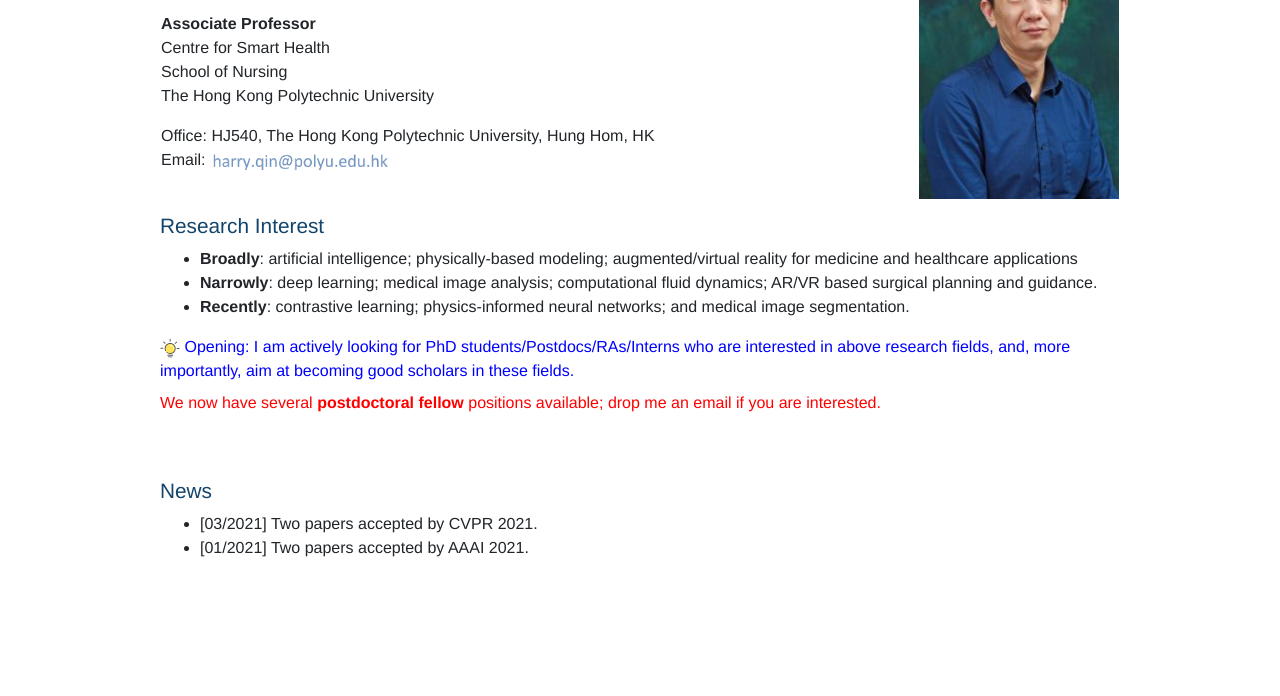
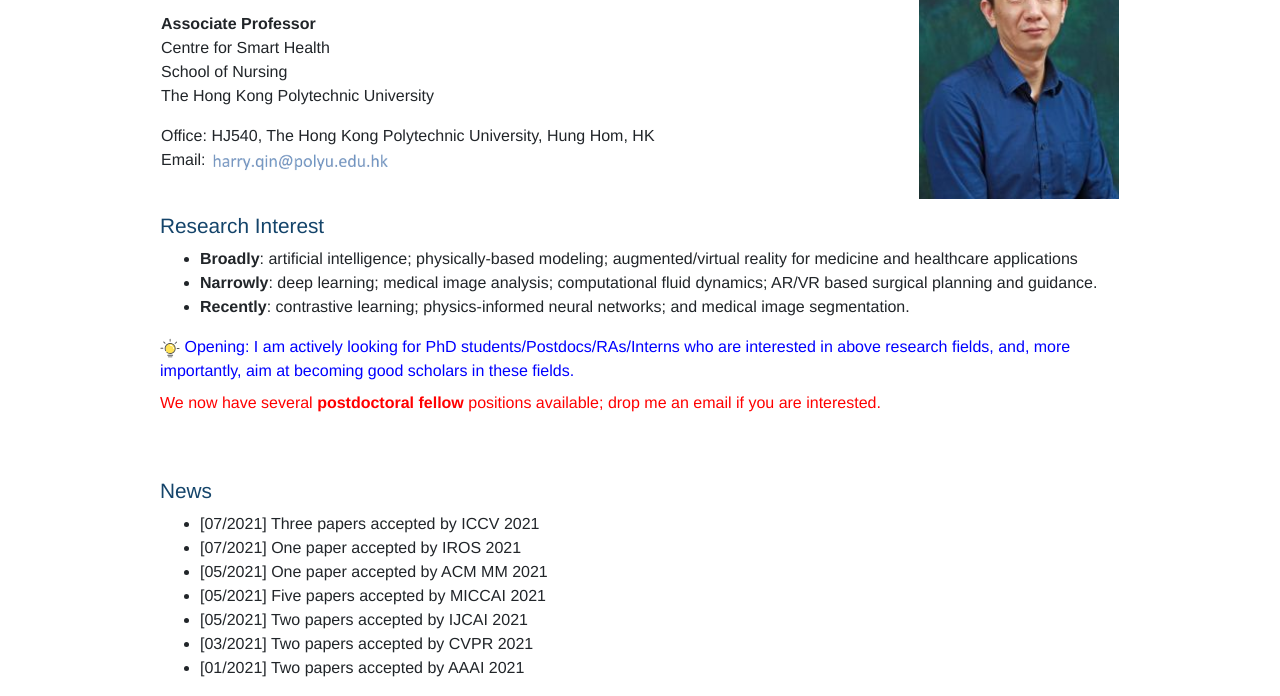
Before and after one commit to harry-qinjing/harry-qinjing.github.io, a plain HTML site: page index.html in a window 1280 px wide. Shown: the part 168-864 px from the top of the page. Before the commit the page ends 800 px from the top, so only its background shows below. Drawn offline with Linux system fonts and the light colour scheme.

Commit message:
Update index.html

```diff
--- a/index.html
+++ b/index.html
@@ -507,8 +507,13 @@
 
             <h2 id="news">News</h2>
             <ul>
-            	<li>[03/2021] Two papers accepted by CVPR 2021.
-            	<li>[01/2021] Two papers accepted by AAAI 2021.
+            	<li>[07/2021] Three papers accepted by ICCV 2021
+		<li>[07/2021] One paper accepted by IROS 2021
+		<li>[05/2021] One paper accepted by ACM MM 2021
+		<li>[05/2021] Five papers accepted by MICCAI 2021
+		<li>[05/2021] Two papers accepted by IJCAI 2021
+		<li>[03/2021] Two papers accepted by CVPR 2021
+            	<li>[01/2021] Two papers accepted by AAAI 2021
             	<!--
                 <li>[03/2021] Four papers accepted to ICRA 2021.
             	<li>[02/2021] Our paper on federated learning for COVID-19 CT with multi-national validation is accepted to npj Digital Medicine.
```
